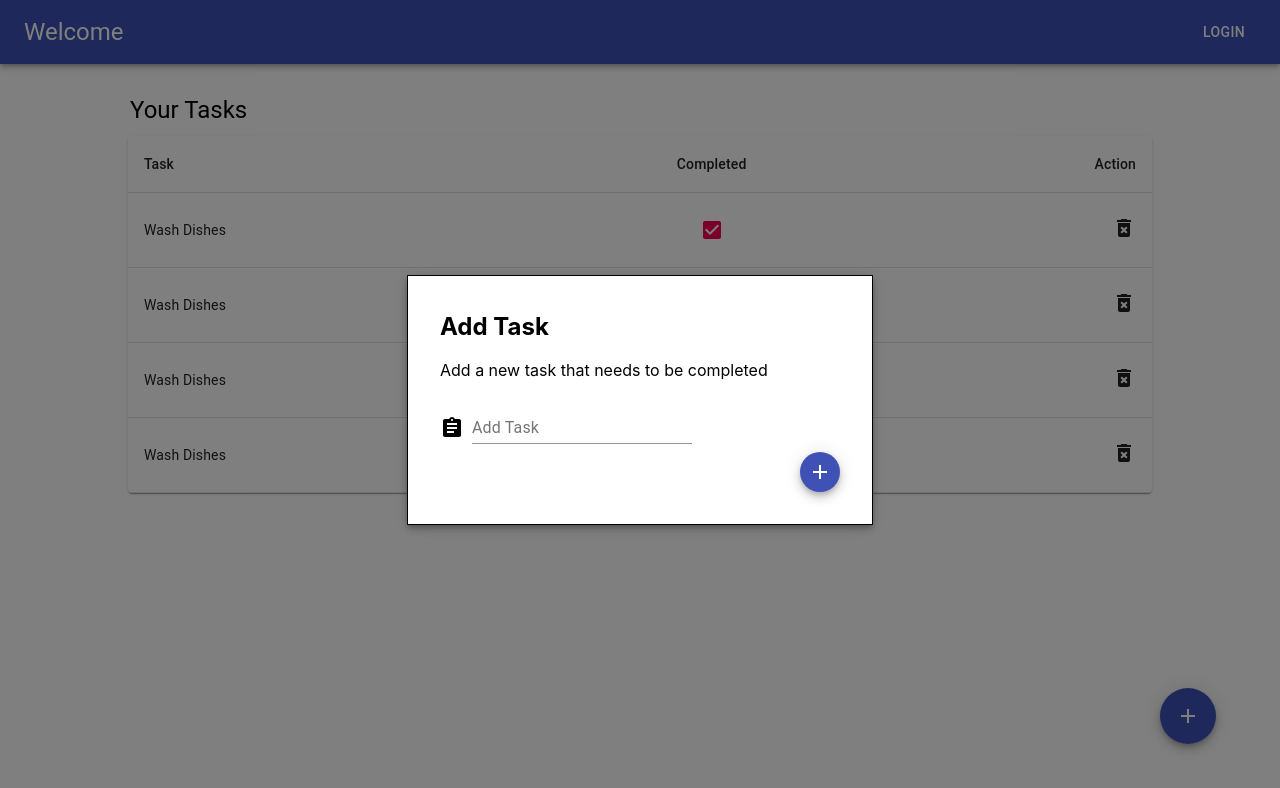
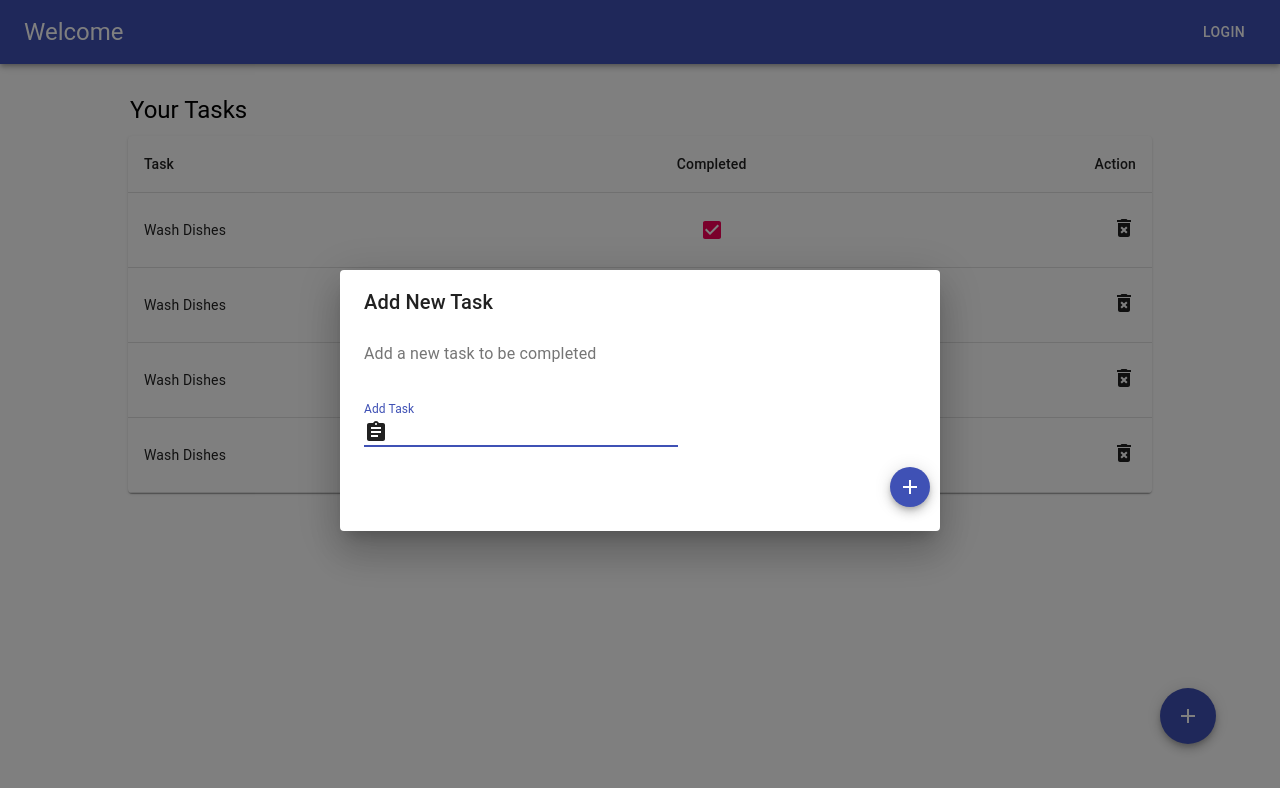
Before and after one commit to pleone55/ToDoList, a React (Create React App) app in the folder client/: page / in a window 1280 px wide. Both pictures are taken after a click on the button "add". Shown: the top 788 px of the page. Built offline with nearby package versions, Linux system fonts and the light colour scheme.

Commit message:
added functionality to adding a new task

```diff
--- a/client/src/components/AddTask.js
+++ b/client/src/components/AddTask.js
@@ -1,15 +1,19 @@
 import React, { useState } from 'react';
+import axios from 'axios';
 import { makeStyles } from '@material-ui/core/styles';
-import Modal from '@material-ui/core/Modal';
-import Backdrop from '@material-ui/core/Backdrop';
-import Fade from '@material-ui/core/Fade';
+import TextField from '@material-ui/core/TextField';
+import Dialog from '@material-ui/core/Dialog';
+import DialogActions from '@material-ui/core/DialogActions';
+import DialogContent from '@material-ui/core/DialogContent';
+import DialogContentText from '@material-ui/core/DialogContentText';
+import DialogTitle from '@material-ui/core/DialogTitle';
 import Fab from '@material-ui/core/Fab';
 import AddIcon from '@material-ui/icons/Add';
 import AssignmentIcon from '@material-ui/icons/Assignment';
-import Grid from '@material-ui/core/Grid';
-import TextField from '@material-ui/core/TextField';
+import InputAdornment from '@material-ui/core/InputAdornment';
 
 import SmallAddButton from './layout/SmallAddButton';
+import { FormControl } from '@material-ui/core';
 
 const useStyles = makeStyles((theme) => ({
     root: {
@@ -23,23 +27,45 @@ const useStyles = makeStyles((theme) => ({
     extendedIcon: {
         marginRight: theme.spacing(1),
     },
-    modal: {
-        display: "flex",
-        alignItems: "center",
-        justifyContent: "center",
+    dialog: {
+        padding: "10px"
     },
-    paper: {
-        backgroundColor: theme.palette.background.paper,
-        border: "1px solid #000",
-        boxShadow: theme.shadows[5],
-        padding: theme.spacing(2, 4, 3),
-        width: "400px"
-    }
+    form: {
+        display: 'flex',
+        flexDirection: 'column',
+        width: 'fit-content',
+    },
+    formControl: {
+        marginTop: theme.spacing(2),
+        minWidth: 100,
+    },
+    formControlLabel: {
+        marginTop: theme.spacing(1),
+    },
 }));
 
 const AddTask = () => {
     const classes = useStyles();
-    const [open, setOpen] = useState(false);
+    const[open, setOpen] = useState(false);
+    const[taskName, setTaskName] = useState("");
+    const [errors, setErrors] = useState([]);
+
+    const handleSubmit = event => {
+        event.preventDefault();
+        axios.post("http://localhost:7000/api/tasks", {
+            taskName
+        })
+            .then(response => console.log(response))
+            .catch(err => {
+                const errResponse = err.response.data.errors;
+                const errArr = [];
+                for(const key of Object.keys(errResponse)){
+                    errArr.push(errResponse[key].message)
+                }
+
+                setErrors(errArr);
+            });
+    };
 
     const handleOpen = () => {
         setOpen(true);
@@ -51,36 +77,43 @@ const AddTask = () => {
 
     return (
         <div>
-            <Modal
-                aria-labelledby="transition-modal-title"
-                aria-describedby="transition-modal-description"
-                className={classes.modal}
+            <Dialog
                 open={open}
                 onClose={handleClose}
-                closeAfterTransition
-                BackdropComponent={Backdrop}
-                BackdropProps={{
-                    timeout: 500
-                }}
+                aria-labelledby="form-dialog-title"
+                fullWidth
+                className={classes.dialog}
             >
-                <Fade in={open}>
-                    <div className={classes.paper}>
-                        <h2 id="transition-modal-title">Add Task</h2>
-                        <p id="transition-modal-description">Add a new task that needs to be completed</p>
-                        <div className={classes.margin}>
-                            <Grid container spacing={1} alignItems="flex-end">
-                                <Grid item>
-                                    <AssignmentIcon />
-                                </Grid>
-                                <Grid item>
-                                    <TextField id="input-with-icon-grid" label="Add Task" />
-                                </Grid>
-                            </Grid>
+                {errors.map((err, i) => <p key={i}>{err}</p>)}
+                <DialogTitle id="form-dialog-title">Add New Task</DialogTitle>
+                <DialogContent>
+                    <DialogContentText>
+                        Add a new task to be completed
+                    </DialogContentText>
+                    <form className={classes.form} onSubmit={handleSubmit}>
+                        <FormControl className={classes.formControl}>
+                            <TextField
+                                autoFocus
+                                margin="dense"
+                                id="name"
+                                label="Add Task"
+                                type="text"
+                                onChange={event => {setTaskName(event.target.value)}}
+                                InputProps={{
+                                    startAdornment: (
+                                        <InputAdornment position="start">
+                                            <AssignmentIcon />
+                                        </InputAdornment>
+                                    )
+                                }}
+                            />
+                        </FormControl>
+                        <DialogActions>
                             <SmallAddButton />
-                        </div>
-                    </div>
-                </Fade>
-            </Modal>
+                        </DialogActions>
+                    </form>
+                </DialogContent>
+            </Dialog>
             <div className={classes.root}>
                 <Fab color="primary" aria-label="add" onClick={handleOpen}>
                     <AddIcon />
--- a/client/src/components/layout/SmallAddButton.js
+++ b/client/src/components/layout/SmallAddButton.js
@@ -13,7 +13,8 @@ const useStyles = makeStyles((theme) => ({
         marginRight: theme.spacing(1),
     },
     AddTask: {
-        marginLeft: "90%"
+        left: "90%",
+        marginLeft: "250px"
     }
 }));
 
@@ -25,7 +26,8 @@ const SmallAddButton = () => {
                 size="small"
                 color="primary"
                 aria-label="add"
-                justifyContent="right"
+                justify="right"
+                type="submit"
                 className={classes.AddTask}
             >
                 <AddIcon />
```
